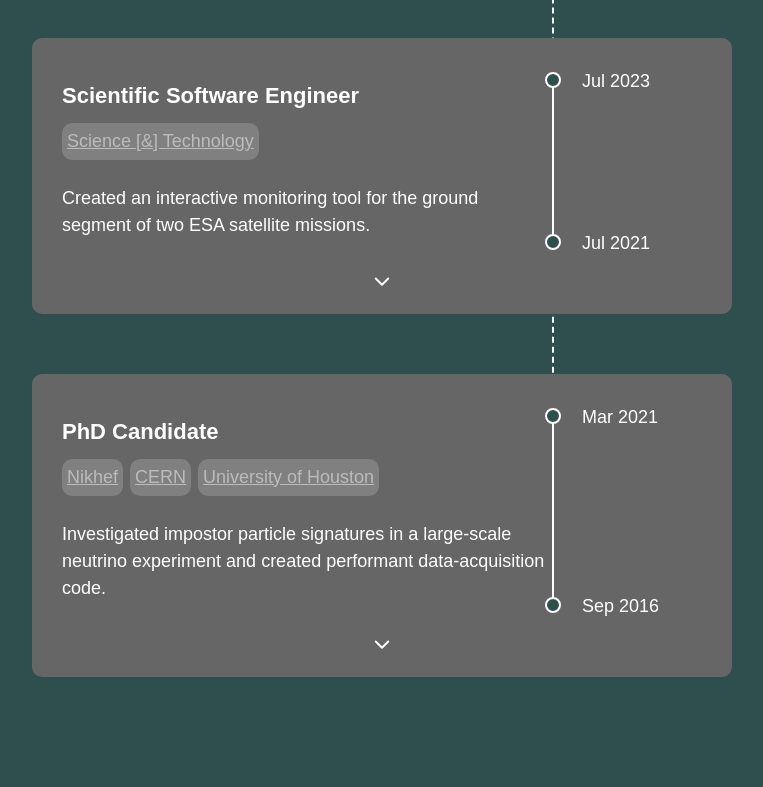
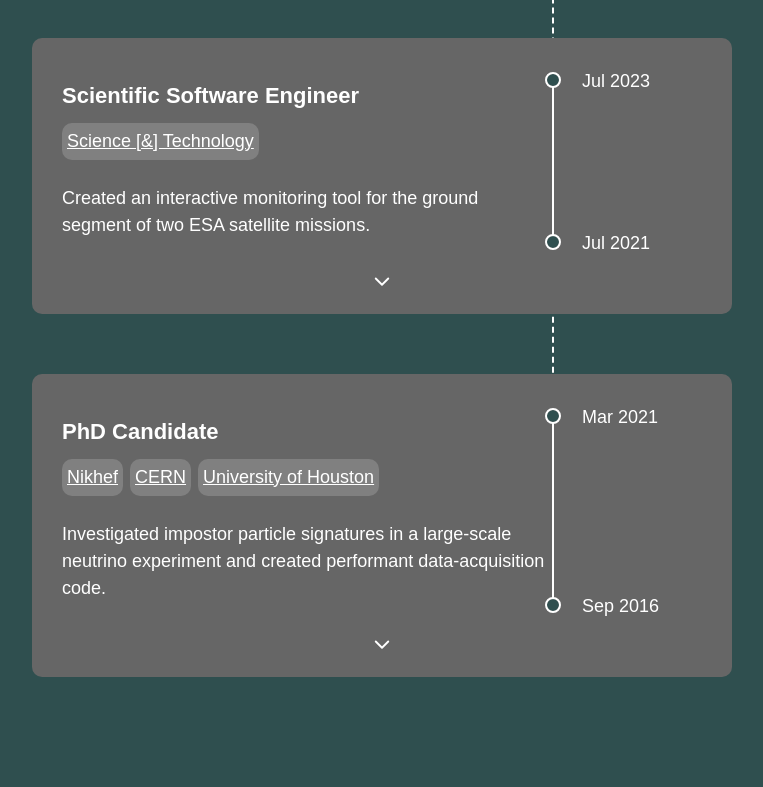
Before and after one commit to mivermeu/milovermeulen.com, a SvelteKit app: page / in a window 1280 px wide. Shown: the part 840-1627 px from the top of the page, without its empty margins (258-1021 px from the left). Built offline with nearby package versions, Linux system fonts and the light colour scheme.

Commit message:
Don't change link colour on visit

```diff
--- a/src/routes/styles.scss
+++ b/src/routes/styles.scss
@@ -65,6 +65,10 @@ a {
     color: var(--color-highlight);
 }
 
+a, a:visited {
+    color: inherit;
+}
+
 .visually-hidden {
     border: 0;
     clip: rect(0 0 0 0);
```
